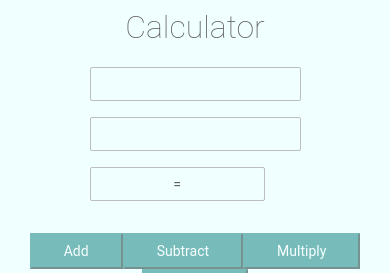
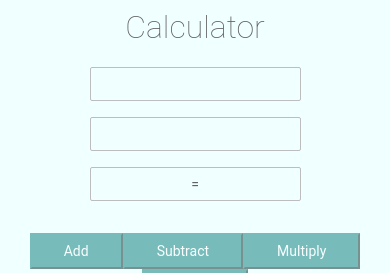
Before and after one commit to hackmak/Calculator, an Angular app: page / in a window 390 px wide. Shown: the top 273 px of the page. Built offline with nearby package versions, Linux system fonts and the light colour scheme.

Commit message:
1 file modified - edited mobile view

```diff
--- a/src/styles.css
+++ b/src/styles.css
@@ -70,7 +70,7 @@ input {
 }
 
 .solution {
-  max-width: 175px;
+  /*max-width: 175px;*/
   font-size: 14px;
   border-radius: 2px;
   padding: 8px;
```
